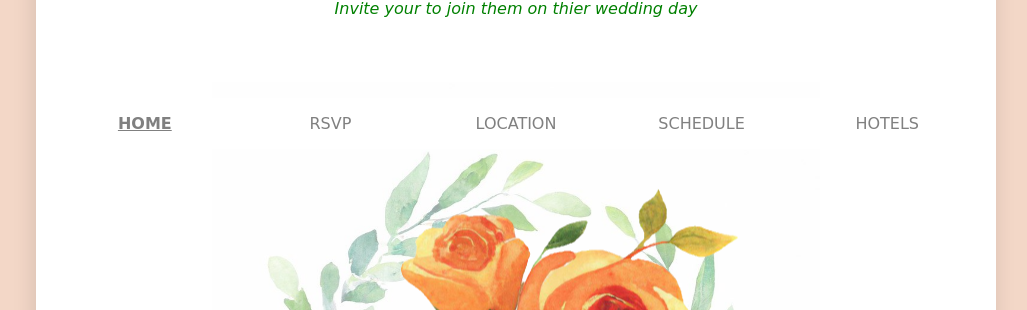
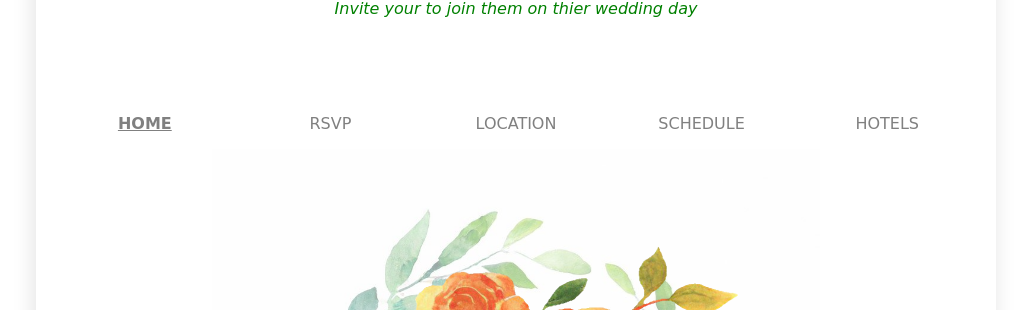
Before and after one commit to GlenBruceMorrison/WW, a plain HTML site: page index.html in a window 1280 px wide. Shown: the part 136-446 px from the top of the page, without its empty margins (124-1151 px from the left). Drawn offline with nearby package versions, Linux system fonts and the light colour scheme; a web font is replaced by a local one.

Commit message:
tststststsststst

```diff
--- a/index.html
+++ b/index.html
@@ -26,7 +26,7 @@
     <link rel="stylesheet" href="style.css">
 </head>
 
-<body style="background-color: #f3d7c7;position: absolute;left: 0;right: 0;top: 0;bottom: 0; overflow-x: hidden;">
+<body>
     <nav class="nav-hamburger">
         <div class="navbar" style="height:0px">
             <div class="ncontainer nav-container">
@@ -45,7 +45,7 @@
             </div>
           </div>
         </div>
-      </nav>
+    </nav>
 
     <div style="min-height: 100vh;box-shadow:-2px -1px 20px 1px rgb(0 0 0 / 11%); position: relative;background-color: white; max-width:960px; margin: 0 auto;position: absolute;left: 0;right: 0;top: 0;">
         <section>
@@ -60,9 +60,6 @@
             <div class="nav-schedule" onclick="setActiveSection(2)">SCHEDULE</div>
             <div class="nav-hotels" onclick="setActiveSection(3)">HOTELS</div>
         </section>
-
-
-
 
         <section id="home" class="active-section" style="height: 600px; overflow:visible">
             <div class="wreath-container">
@@ -86,6 +83,7 @@
 
         <section id="location" style="display:none;">
             <img width=100% src="assets/Melville Castle 3.jpeg"/>
+            <iframe src="https://www.google.com/maps/embed?pb=!1m18!1m12!1m3!1d5321.369108947562!2d-3.103741963898956!3d55.89111380094652!2m3!1f0!2f0!3f0!3m2!1i1024!2i768!4f13.1!3m3!1m2!1s0x4887becc84d0aec9%3A0xd875e77214e6794f!2sMelville%20Castle%20Hotel!5e0!3m2!1sen!2suk!4v1676816708958!5m2!1sen!2suk" width="100%" height="600" style="border:0;" allowfullscreen="" loading="lazy" referrerpolicy="no-referrer-when-downgrade"></iframe>
         </section>
 
         <section id="schedule" style="display:none;">
--- a/style.css
+++ b/style.css
@@ -10,6 +10,7 @@
 body {
     font-family: 'Source Serif Pro', cursive;
     margin: 0;
+    /*background-image: url('assets/watercolour-1325655__480.jpg');*/
 }
 
 h2 {
@@ -102,11 +103,6 @@ h2 {
     justify-content: center;
     align-items: center;
     width: 100%;
-    position: fixed;
-    top: 65%;
-    left: 50%;
-    /* bring your own prefixes */
-    transform: translate(-50%, -50%);
 }
 
 @media (min-width: 960px) {
```
Also changed, not shown: assets/watercolour-1325655__480.jpg (added).
